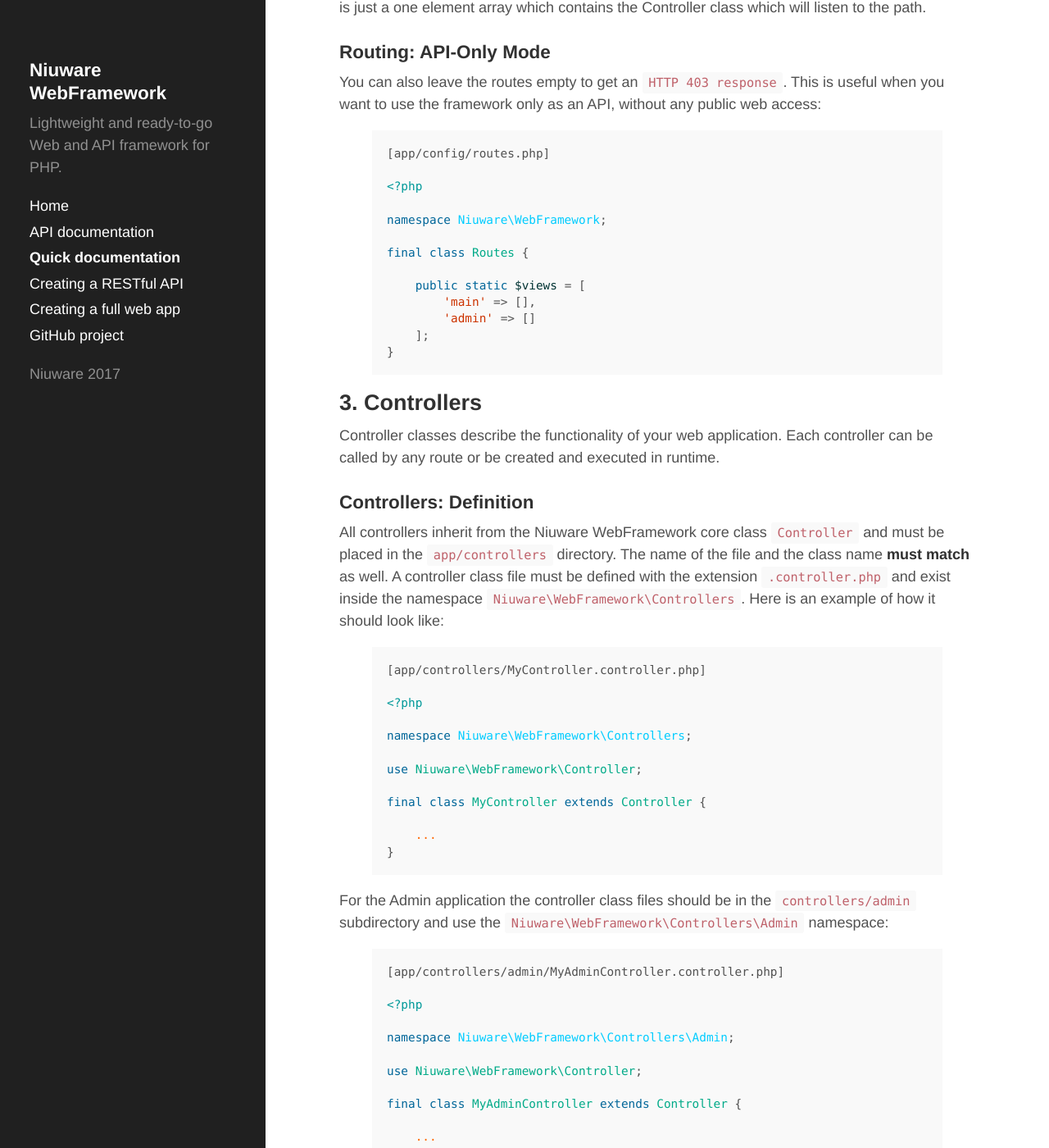
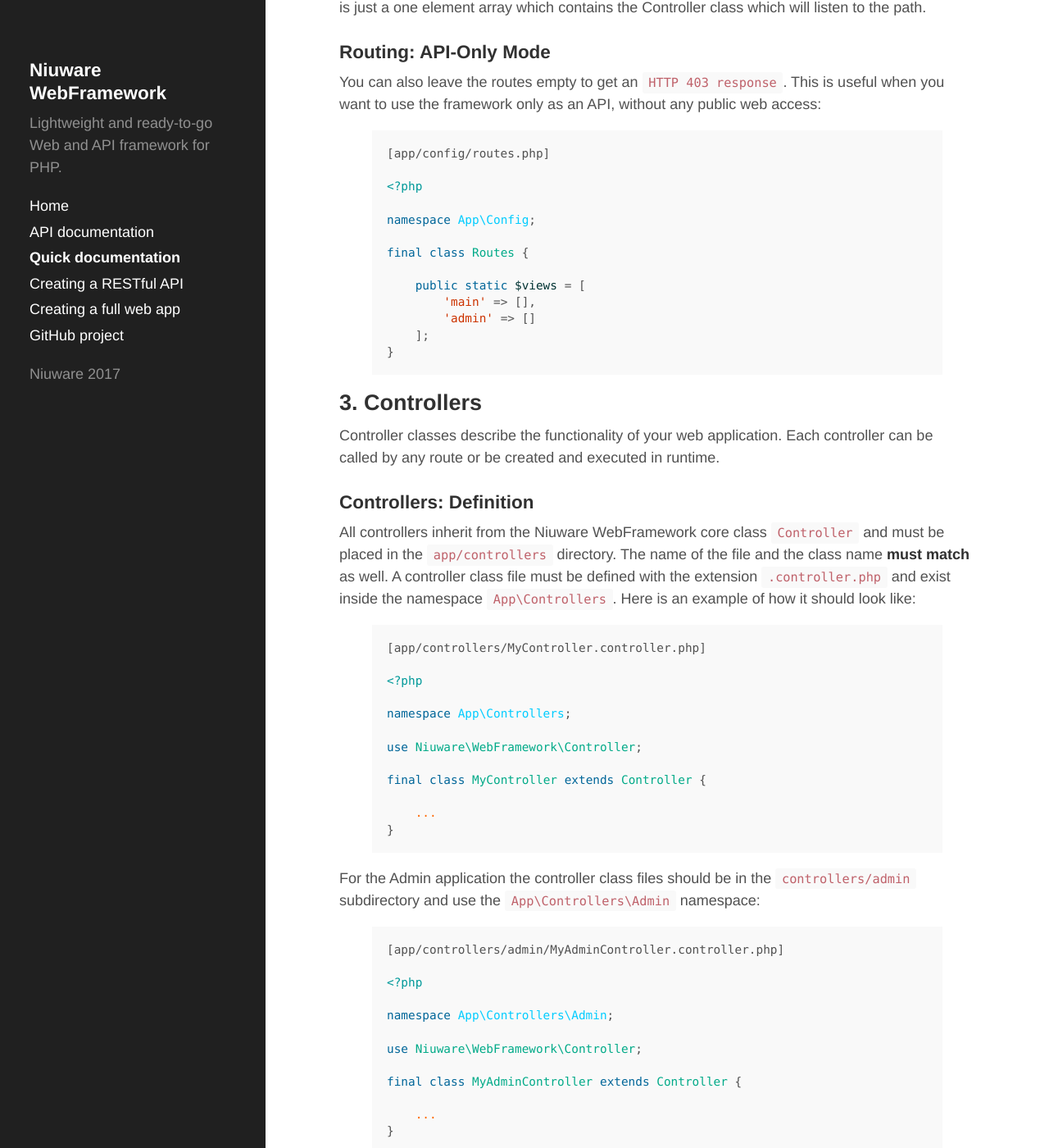
Before and after one commit to niuware/niuware.github.io, a Jekyll site: the page built from quick-docs.md, in a window 1280 px wide and 1400 px high, scrolled down 5315 px. Shown: the whole window at 82% size. Built offline with Jekyll 4.4.1, drawn with Linux system fonts in a browser that asks for light colours; some of the changed text lies outside the part shown.

Commit message:
Updated with renamed 'App' namespace

```diff
--- a/quick-docs.md
+++ b/quick-docs.md
@@ -233,7 +233,7 @@ Then your `routes.php` file should look like this:
 
 <?php
 
-namespace Niuware\WebFramework;
+namespace App\Config;
 
 /**
  * Defines the routes for the web application
@@ -273,7 +273,7 @@ Then your `routes.php` file should look like this:
 
 <?php
 
-namespace Niuware\WebFramework;
+namespace App\Config;
 
 /**
  * Defines the routes for the web application
@@ -305,7 +305,7 @@ You can also leave the routes empty to get an `HTTP 403 response`. This is usefu
 
 <?php
 
-namespace Niuware\WebFramework;
+namespace App\Config;
 
 final class Routes {
 
@@ -325,14 +325,14 @@ Controller classes describe the functionality of your web application. Each cont
 <a name="controllers-define"></a>
 ### Controllers: Definition
 
-All controllers inherit from the Niuware WebFramework core class `Controller` and must be placed in the `app/controllers` directory. The name of the file and the class name **must match** as well. A controller class file must be defined with the extension `.controller.php` and exist inside the namespace `Niuware\WebFramework\Controllers`. Here is an example of how it should look like:
+All controllers inherit from the Niuware WebFramework core class `Controller` and must be placed in the `app/controllers` directory. The name of the file and the class name **must match** as well. A controller class file must be defined with the extension `.controller.php` and exist inside the namespace `App\Controllers`. Here is an example of how it should look like:
 
 {% highlight php %}
 [app/controllers/MyController.controller.php]
 
 <?php
 
-namespace Niuware\WebFramework\Controllers;
+namespace App\Controllers;
 
 use Niuware\WebFramework\Controller;
 
@@ -343,14 +343,14 @@ final class MyController extends Controller {
 
 {% endhighlight %}
 
-For the Admin application the controller class files should be in the `controllers/admin` subdirectory and use the `Niuware\WebFramework\Controllers\Admin` namespace:
+For the Admin application the controller class files should be in the `controllers/admin` subdirectory and use the `App\Controllers\Admin` namespace:
 
 {% highlight php %}
 [app/controllers/admin/MyAdminController.controller.php]
 
 <?php
 
-namespace Niuware\WebFramework\Controllers\Admin;
+namespace App\Controllers\Admin;
 
 use Niuware\WebFramework\Controller;
 
@@ -388,7 +388,7 @@ then the controller like this:
 
 <?php
 
-namespace Niuware\WebFramework\Controllers;
+namespace App\Controllers;
 
 use Niuware\WebFramework\Controller;
 
@@ -407,7 +407,7 @@ Now the `Cart` controller class will be called when a user access this path, but
 
 <?php
 
-namespace Niuware\WebFramework\Controllers;
+namespace App\Controllers;
 
 use Niuware\WebFramework\Controller;
 
@@ -434,7 +434,7 @@ It is easy to restrict the HTTP protocol that a Controller class can accept. For
 
 <?php
 
-namespace Niuware\WebFramework\Controllers;
+namespace App\Controllers;
 
 use Niuware\WebFramework\Controller;
 
@@ -630,7 +630,7 @@ For this is as easy as instance an object of the Controller class you want.
 
 <?php
 
-namespace Niuware\WebFramework\Controllers;
+namespace App\Controllers;
 
 use Niuware\WebFramework\Controller;
 
@@ -659,7 +659,7 @@ If you want to redirect the browser, call the `render` method with the name of t
 
 <?php
 
-namespace Niuware\WebFramework\Controllers;
+namespace App\Controllers;
 
 use Niuware\WebFramework\Controller;
 
@@ -683,7 +683,7 @@ A Controller can also render a JSON response (like an API class) instead of a vi
 
 <?php
 
-namespace Niuware\WebFramework\Controllers;
+namespace App\Controllers;
 
 use Niuware\WebFramework\Controller;
 use Niuware\WebFramework\Response;
@@ -723,14 +723,14 @@ Models are the way to connect a datasource with a Controller (and a View). Niuwa
 <a name="models-define"></a>
 ### Models: Definition
 
-All models inherit from the Illuminate\Database\Eloquent class `Model` and must be placed in the `app/models` directory. The model class file must be defined with the extension `.model.php` and exist inside the namespace `Niuware\WebFramework\Models`. Here is an example of how it should look like:
+All models inherit from the Illuminate\Database\Eloquent class `Model` and must be placed in the `app/models` directory. The model class file must be defined with the extension `.model.php` and exist inside the namespace `App\Models`. Here is an example of how it should look like:
 
 {% highlight php %}
 [app/models/Product.model.php]
 
 <?php
 
-namespace Niuware\WebFramework\Models;
+namespace App\Models;
 
 use Illuminate\Database\Eloquent\Model as Eloquent;
 
@@ -783,7 +783,7 @@ we can simply call the `render` method as this:
 
 <?php
 
-namespace Niuware\WebFramework\Controllers;
+namespace App\Controllers;
 
 use Niuware\WebFramework\Controller;
 
@@ -1051,7 +1051,7 @@ You can use the `TwigFilters.helper.php` and `TwigFunctions.helper.php` classes
 <?php
 [app/helpers/TwigFunctions.helper.php]
 
-namespace Niuware\WebFramework\Helpers;
+namespace App\Helpers;
 
 use Niuware\WebFramework\Helper;
 
@@ -1151,7 +1151,7 @@ The Niuware WebFramework comes with a default configuration for auto logging a u
 
 <?php
 
-namespace Niuware\WebFramework\Controllers;
+namespace App\Controllers;
 
 use Niuware\WebFramework\Controller;
 use Niuware\WebFramework\Auth;
@@ -1177,7 +1177,7 @@ You can implement the authentication in any controller you want by using the `Au
 
 <?php
 
-namespace Niuware\WebFramework\Controllers;
+namespace App\Controllers;
 
 use Niuware\WebFramework\Controller;
 use Niuware\WebFramework\Auth;
@@ -1205,7 +1205,7 @@ To verify if a user has logged in to your Web application use the following meth
 
 <?php
 
-namespace Niuware\WebFramework\Controllers;
+namespace App\Controllers;
 
 use Niuware\WebFramework\Controller;
 use Niuware\WebFramework\Auth;
@@ -1242,7 +1242,7 @@ For adding and removing values to the current session, the `Auth` class contains
 
 <?php
 
-namespace Niuware\WebFramework\Controllers;
+namespace App\Controllers;
 
 use Niuware\WebFramework\Controller;
 use Niuware\WebFramework\Auth;
@@ -1285,7 +1285,7 @@ You can easily destroy all custom values using the Auth class method `destroy`.
 
 <?php
 
-namespace Niuware\WebFramework\Controllers;
+namespace App\Controllers;
 
 use Niuware\WebFramework\Controller;
 use Niuware\WebFramework\Auth;
@@ -1326,7 +1326,7 @@ For adding global access functions and constants, add them in the Custom trait w
 
 <?php
 
-namespace Niuware\WebFramework\Helpers;
+namespace App\Helpers;
 
 trait Custom {
 
@@ -1347,7 +1347,7 @@ Then you can access them in `Controller` classes as follows:
 
 <?php
 
-namespace Niuware\WebFramework\Controllers;
+namespace App\Controllers;
 
 use Niuware\WebFramework\Controller;
 use Niuware\WebFramework\Helper;
@@ -1368,14 +1368,14 @@ final class MyController extends Controller {
 <a name="custom-define"></a>
 ### Customization: Definition of Custom Classes
 
-For adding custom helper classes add them in the path `helpers/` with the extension `.helper.php` and exist inside the namespace `Niuware\WebFramework\Helpers`. Here is a simple example:
+For adding custom helper classes add them in the path `helpers/` with the extension `.helper.php` and exist inside the namespace `App\Helpers`. Here is a simple example:
 
 {% highlight php %}
 [app/helpers/MyCustomClass.helper.php]
 
 <?php
 
-namespace Niuware\WebFramework\Helpers;
+namespace App\Helpers;
 
 final class MyCustomClass {
 
@@ -1392,17 +1392,17 @@ final class MyCustomClass {
 
 {% endhighlight %}
 
-When you want to access your custom class remember to use the namespace `Niuware\WebFramework\Helpers`:
+When you want to access your custom class remember to use the namespace `App\Helpers`:
 
 {% highlight php %}
 [app/controllers/MyController.controller.php]
 
 <?php
 
-namespace Niuware\WebFramework\Controllers;
+namespace App\Controllers;
 
 use Niuware\WebFramework\Controller;
-use Niuware\WebFramework\Helpers;
+use App\Helpers;
 
 final class MyController extends Controller {
 
@@ -1425,14 +1425,14 @@ Niuware WebFramework can be used to create a RESTful API to build asynchronous W
 <a name="api-define"></a>
 ### API Classes: Definition
 
-API classes should be add in the `app/api` directory with the extension `.api.php`. Also the classes should exist inside the namespace `Niuware\WebFramework\Api` and extend from the core class `Niuware\WebFramework\ApiResponse`. The filename **should be in lowercase** so your API URL's remain in lowercase. Here is an example of how it should look like:
+API classes should be add in the `app/api` directory with the extension `.api.php`. Also the classes should exist inside the namespace `App\Api` and extend from the core class `Niuware\WebFramework\ApiResponse`. The filename **should be in lowercase** so your API URL's remain in lowercase. Here is an example of how it should look like:
 
 {% highlight php %}
 [app/api/MyApi.api.php]
 
 <?php
 
-namespace Niuware\WebFramework\Api;
+namespace App\Api;
 
 use Niuware\WebFramework\ApiResponse;
 
@@ -1459,7 +1459,7 @@ In this case the class can be defined like the following example:
 
 <?php
 
-namespace Niuware\WebFramework\Api;
+namespace App\Api;
 
 use Niuware\WebFramework\ApiResponse;
 
@@ -1500,7 +1500,7 @@ GET Request:
 
 <?php
 
-namespace Niuware\WebFramework\Api;
+namespace App\Api;
 
 use Niuware\WebFramework\ApiResponse;
 
@@ -1562,7 +1562,7 @@ Cache-Control: no-cache
 
 <?php
 
-namespace Niuware\WebFramework\Api;
+namespace App\Api;
 
 use Niuware\WebFramework\ApiResponse;
 
@@ -1624,7 +1624,7 @@ Cache-Control: no-cache
 
 <?php
 
-namespace Niuware\WebFramework\Api;
+namespace App\Api;
 
 use Niuware\WebFramework\ApiResponse;
 
@@ -1653,7 +1653,7 @@ An API endpoint will render a response in JSON format. For this you only need to
 
 <?php
 
-namespace Niuware\WebFramework\Api;
+namespace App\Api;
 
 use Niuware\WebFramework\ApiResponse;
 
@@ -1782,7 +1782,7 @@ In your controller verify the token by using the `verifyCsrfToken` method of the
 
 <?php
 
-namespace Niuware\WebFramework\Controllers;
+namespace App\Controllers;
 
 use Niuware\WebFramework\Controller;
 use Niuware\WebFramework\Security;
@@ -1862,7 +1862,7 @@ Controller:
 
 <?php
 
-namespace Niuware\WebFramework\Controllers;
+namespace App\Controllers;
 
 use Niuware\WebFramework\Controller;
 use Niuware\WebFramework\Security;
@@ -1925,7 +1925,7 @@ The return value for the `save` method is an `Niuware\WebFramework\File` object,
 
 <?php
 
-namespace Niuware\WebFramework\Controllers;
+namespace App\Controllers;
 
 use Niuware\WebFramework\Controller;
 
@@ -2242,13 +2242,13 @@ First, set the data in your controller class:
 
 <?php
 
-namespace Niuware\WebFramework\Controllers;
+namespace App\Controllers;
 
 use Niuware\WebFramework\Controller;
 use Niuware\WebFramework\HttpRequest;
 use Niuware\WebFramework\Paginate;
 
-use Niuware\WebFramework\Models\Item;
+use App\Models\Item;
 
 final class MyController extends Controller {
 
@@ -2336,7 +2336,7 @@ If there is a problem with the configuration of your Controller classes, view te
 
 <?php
 
-namespace Niuware\WebFramework\Controllers;
+namespace App\Controllers;
 
 use Niuware\WebFramework\Controller;
 use Niuware\WebFramework\HttpRequest;
```
